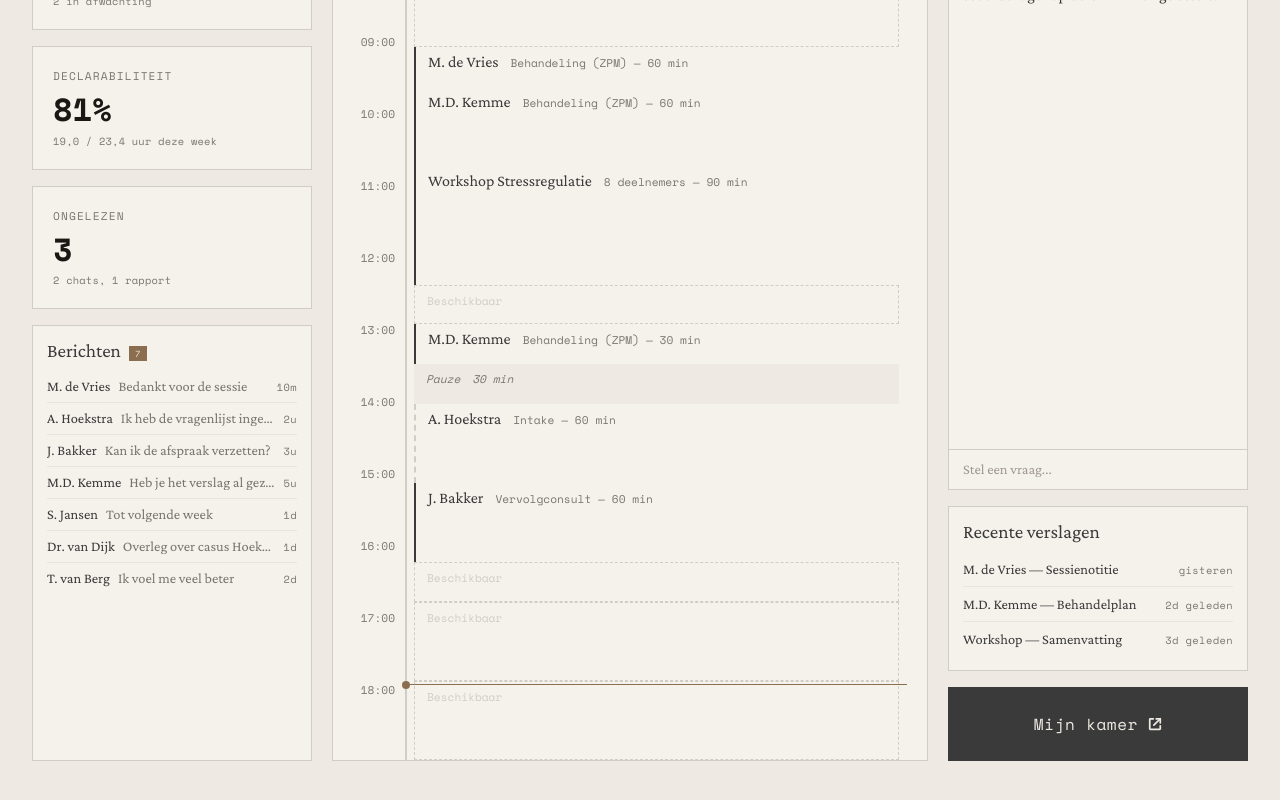
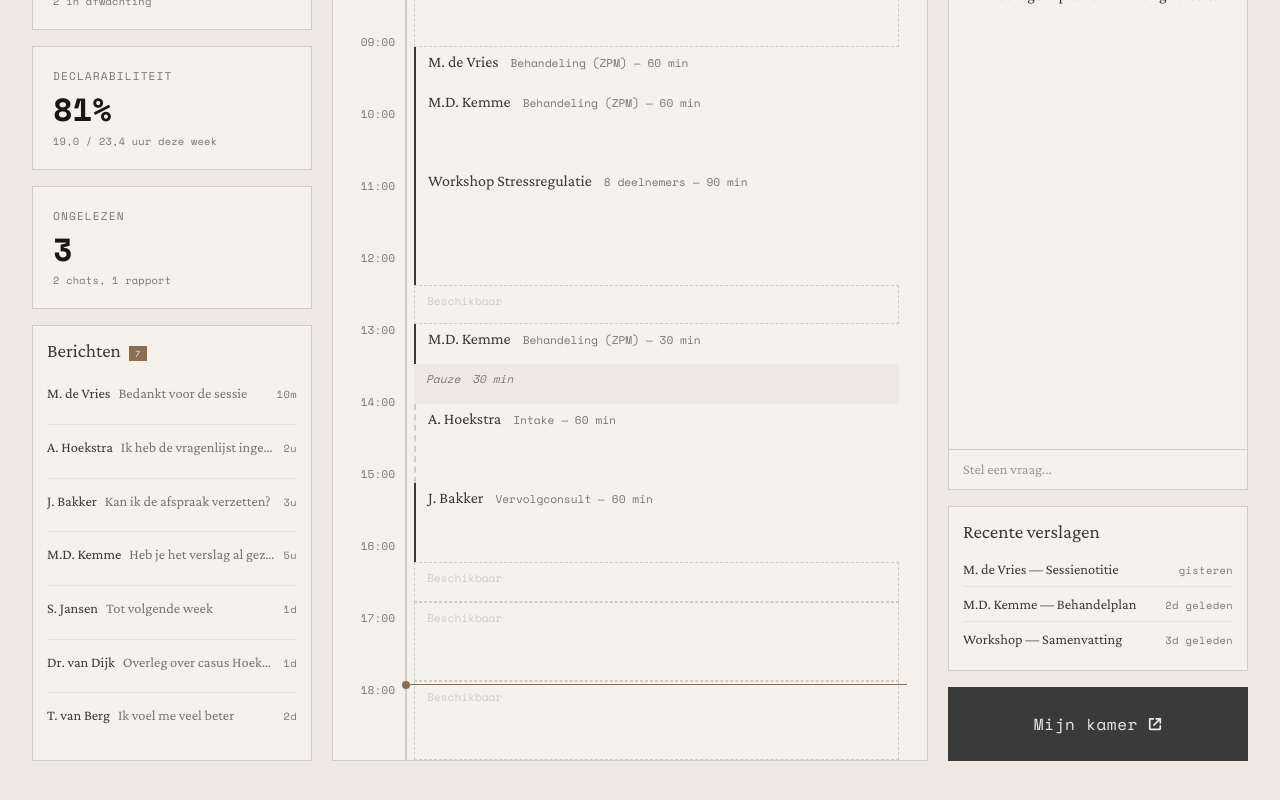
Before and after one commit to stmoerman/moodsai-vibe-design, a Next.js app: page /dashboard-example in a window 1280 px wide. Shown: the part 350-1150 px from the top of the page. Built offline with nearby package versions, Linux system fonts and the light colour scheme.

Commit message:
fix: add logo.png to git, taller message rows in Berichten

```diff
--- a/app/dashboard-example/page.module.css
+++ b/app/dashboard-example/page.module.css
@@ -1005,8 +1005,9 @@
 .messageRow {
   display: flex;
   align-items: baseline;
-  padding: 7px 0;
+  padding: 14px 0;
   border-bottom: 1px solid #e8e4dd;
+  flex: 1;
 }
 
 .messageRow:last-child {
@@ -1043,6 +1044,8 @@
 
 .messagesScroll {
   flex: 1;
+  display: flex;
+  flex-direction: column;
   overflow-y: auto;
   scrollbar-width: thin;
   scrollbar-color: #d0cdc6 transparent;
```
Also changed, not shown: public/images/logo.png (added).
